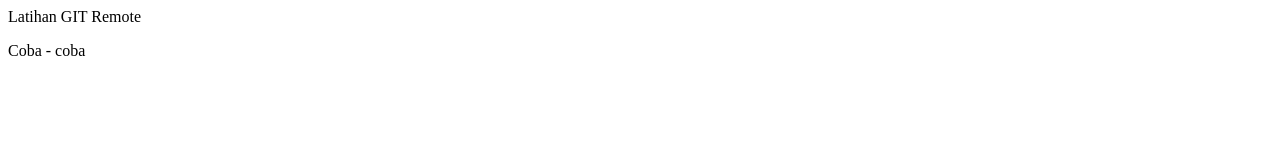
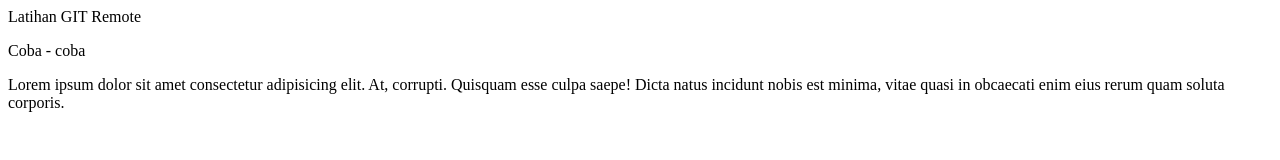
Before and after one commit to toha518/git-test, a plain HTML site: page index.html in a window 1280 px wide. Drawn offline with Linux system fonts and the light colour scheme.

Commit message:
menambahkan paragraf

```diff
--- a/index.html
+++ b/index.html
@@ -9,5 +9,8 @@
 <body>
     <h1?>Latihan GIT Remote</h1>
     <p>Coba - coba</p>
+    <p>Lorem ipsum dolor sit amet consectetur adipisicing elit.
+        At, corrupti. Quisquam esse culpa saepe! Dicta natus incidunt nobis est minima,
+        vitae quasi in obcaecati enim eius rerum quam soluta corporis.</p>
 </body>
 </html>
```
